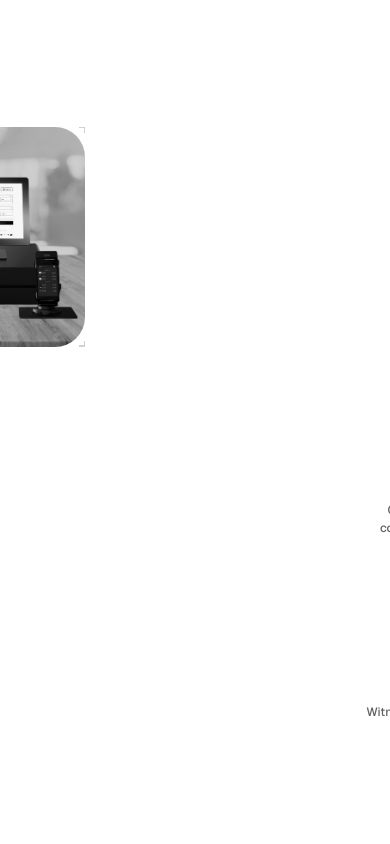
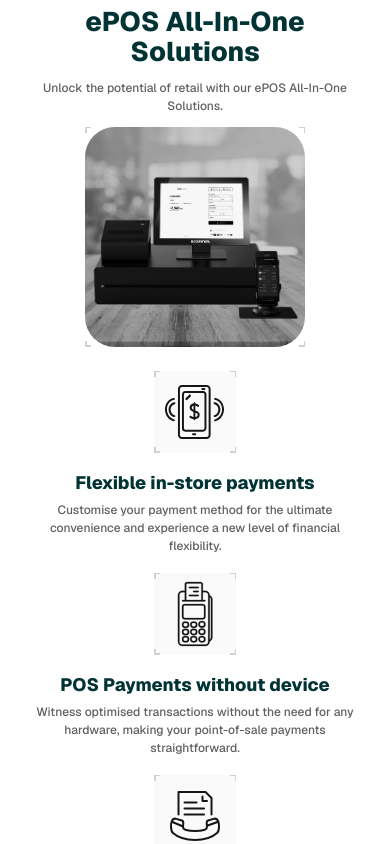
Before and after one commit to arshaan-abh/payments-landing, a Next.js app: page / in a window 390 px wide. Shown: the part 1500-2344 px from the top of the page. Built offline with nearby package versions, Linux system fonts and the light colour scheme.

Commit message:
Remove animation in mobile

```diff
--- a/app/_components/features-four/index.tsx
+++ b/app/_components/features-four/index.tsx
@@ -2,12 +2,16 @@ import { useContext, type FC } from "react";
 import Empowering from "public/transfer.jpg";
 import Image from "next/image";
 import Hoverable from "../hoverable";
-import { IsIntersectingContext } from "@/app/_contexts/contexts";
+import {
+	IsIntersectingContext,
+	IsMobileContext,
+} from "@/app/_contexts/contexts";
 import { motion } from "framer-motion";
 
 interface FeatureFourProps {}
 
 const FeatureFour: FC<FeatureFourProps> = ({}) => {
+	const isMobile = useContext(IsMobileContext);
 	const isIntersecting = useContext(IsIntersectingContext)[4];
 
 	return (
@@ -36,7 +40,7 @@ const FeatureFour: FC<FeatureFourProps> = ({}) => {
 				<motion.div
 					className="absolute inset-0 bg-white"
 					animate={{
-						left: `calc(${isIntersecting} * 100%)`,
+						left: `calc(${isMobile ? 1 : isIntersecting} * 100%)`,
 					}}
 				/>
 			</div>
@@ -46,7 +50,7 @@ const FeatureFour: FC<FeatureFourProps> = ({}) => {
 					<motion.div
 						className="absolute inset-0 bg-white"
 						animate={{
-							left: `calc(${isIntersecting} * 100%)`,
+							left: `calc(${isMobile ? 1 : isIntersecting} * 100%)`,
 						}}
 					/>
 				</h3>
@@ -62,13 +66,15 @@ const FeatureFour: FC<FeatureFourProps> = ({}) => {
 					<motion.div
 						className="absolute inset-0 bg-white"
 						animate={{
-							left: `calc(${isIntersecting} * 100%)`,
+							left: `calc(${isMobile ? 1 : isIntersecting} * 100%)`,
 						}}
 					/>
 				</div>
 				<motion.div
 					animate={{
-						transform: `translateX(calc(${1 - isIntersecting} * 100%))`,
+						transform: `translateX(calc(${
+							1 - (isMobile ? 1 : isIntersecting)
+						} * 100%))`,
 					}}
 				>
 					<Hoverable round>
--- a/app/_components/features-one/index.tsx
+++ b/app/_components/features-one/index.tsx
@@ -8,10 +8,14 @@ import useSlider from "../features-seven/Slider";
 import useResponsiveState from "./useResponsiveState";
 import { SlideButton } from "../features-seven";
 import { ArrowLeftIcon, ArrowRightIcon } from "../icons";
-import { IsIntersectingContext } from "@/app/_contexts/contexts";
+import {
+	IsIntersectingContext,
+	IsMobileContext,
+} from "@/app/_contexts/contexts";
 import { motion } from "framer-motion";
 
 const FeatureOne: FC<CardProps> = ({}) => {
+	const isMobile = useContext(IsMobileContext);
 	const isIntersecting = useContext(IsIntersectingContext)[1];
 
 	const visibleSlidesNumber = useResponsiveState<number>({
@@ -61,7 +65,7 @@ const FeatureOne: FC<CardProps> = ({}) => {
 					<motion.div
 						className="absolute inset-0 bg-white"
 						animate={{
-							left: `calc(${isIntersecting} * 100%)`,
+							left: `calc(${isMobile ? 1 : isIntersecting} * 100%)`,
 						}}
 					/>
 				</div>
@@ -78,7 +82,7 @@ const FeatureOne: FC<CardProps> = ({}) => {
 					<motion.div
 						className="absolute inset-0 bg-white"
 						animate={{
-							left: `calc(${isIntersecting} * 100%)`,
+							left: `calc(${isMobile ? 1 : isIntersecting} * 100%)`,
 						}}
 					/>
 				</div>
@@ -87,7 +91,9 @@ const FeatureOne: FC<CardProps> = ({}) => {
 			<motion.div
 				className="flex flex-col gap-8"
 				animate={{
-					transform: `translateY(calc(${1 - isIntersecting} * 100%))`,
+					transform: `translateY(calc(${
+						1 - (isMobile ? 1 : isIntersecting)
+					} * 100%))`,
 				}}
 			>
 				{slider}
--- a/app/_components/features-three/index.tsx
+++ b/app/_components/features-three/index.tsx
@@ -7,10 +7,14 @@ import smallPictureThree from "public/shaking-hands.svg";
 import smallPictureFour from "public/split.svg";
 import Hoverable from "../hoverable";
 import { Card } from "../features-two";
-import { IsIntersectingContext } from "@/app/_contexts/contexts";
+import {
+	IsIntersectingContext,
+	IsMobileContext,
+} from "@/app/_contexts/contexts";
 import { motion } from "framer-motion";
 
 function FeatureThree() {
+	const isMobile = useContext(IsMobileContext);
 	const isIntersecting = useContext(IsIntersectingContext)[3];
 
 	return (
@@ -37,7 +41,7 @@ function FeatureThree() {
 					<motion.div
 						className="absolute inset-0 bg-white"
 						animate={{
-							left: `calc(${isIntersecting} * 100%)`,
+							left: `calc(${isMobile ? 1 : isIntersecting} * 100%)`,
 						}}
 					/>
 				</div>
@@ -53,7 +57,7 @@ function FeatureThree() {
 					<motion.div
 						className="absolute inset-0 bg-white"
 						animate={{
-							left: `calc(${isIntersecting} * 100%)`,
+							left: `calc(${isMobile ? 1 : isIntersecting} * 100%)`,
 						}}
 					/>
 				</div>
@@ -62,7 +66,9 @@ function FeatureThree() {
 			<div className="flex flex-col-reverse items-center gap-x-16 gap-y-8 sm:w-2/3 lg:w-auto lg:flex-row">
 				<motion.div
 					animate={{
-						transform: `translateX(calc(${1 - isIntersecting} * -100%))`,
+						transform: `translateX(calc(${
+							1 - (isMobile ? 1 : isIntersecting)
+						} * -100%))`,
 					}}
 					className="flex flex-col justify-between gap-6 lg:w-1/2"
 				>
@@ -89,7 +95,9 @@ function FeatureThree() {
 				</motion.div>
 				<motion.div
 					animate={{
-						transform: `translateX(calc(${1 - isIntersecting} * 100%))`,
+						transform: `translateX(calc(${
+							1 - (isMobile ? 1 : isIntersecting)
+						} * 100%))`,
 					}}
 					className="flex w-2/3 items-center sm:w-full lg:w-1/2"
 				>
--- a/app/_components/features-two/index.tsx
+++ b/app/_components/features-two/index.tsx
@@ -7,10 +7,14 @@ import smallPictureTwo from "public/pos.svg";
 import smallPictureThree from "public/pomo.svg";
 import smallPictureFour from "public/qr-code.svg";
 import Hoverable from "../hoverable";
-import { IsIntersectingContext } from "@/app/_contexts/contexts";
+import {
+	IsIntersectingContext,
+	IsMobileContext,
+} from "@/app/_contexts/contexts";
 import { motion } from "framer-motion";
 
 function FeatureTwo() {
+	const isMobile = useContext(IsMobileContext);
 	const isIntersecting = useContext(IsIntersectingContext)[2];
 
 	return (
@@ -37,7 +41,7 @@ function FeatureTwo() {
 					<motion.div
 						className="absolute inset-0 bg-white"
 						animate={{
-							left: `calc(${isIntersecting} * 100%)`,
+							left: `calc(${isMobile ? 1 : isIntersecting} * 100%)`,
 						}}
 					/>
 				</div>
@@ -53,7 +57,7 @@ function FeatureTwo() {
 					<motion.div
 						className="absolute inset-0 bg-white"
 						animate={{
-							left: `calc(${isIntersecting} * 100%)`,
+							left: `calc(${isMobile ? 1 : isIntersecting} * 100%)`,
 						}}
 					/>
 				</div>
@@ -62,7 +66,9 @@ function FeatureTwo() {
 			<div className="flex flex-col items-center gap-x-16 gap-y-8 sm:w-2/3 lg:w-auto lg:flex-row">
 				<motion.div
 					animate={{
-						transform: `translateX(calc(${1 - isIntersecting} * -100%))`,
+						transform: `translateX(calc(${
+							1 - (isMobile ? 1 : isIntersecting)
+						} * -100%))`,
 					}}
 					className="flex w-2/3 items-center sm:w-full lg:w-1/2"
 				>
@@ -76,7 +82,9 @@ function FeatureTwo() {
 				</motion.div>
 				<motion.div
 					animate={{
-						transform: `translateX(calc(${1 - isIntersecting} * 100%))`,
+						transform: `translateX(calc(${
+							1 - (isMobile ? 1 : isIntersecting)
+						} * 100%))`,
 					}}
 					className="flex flex-col justify-between gap-6 lg:w-1/2"
 				>
```
